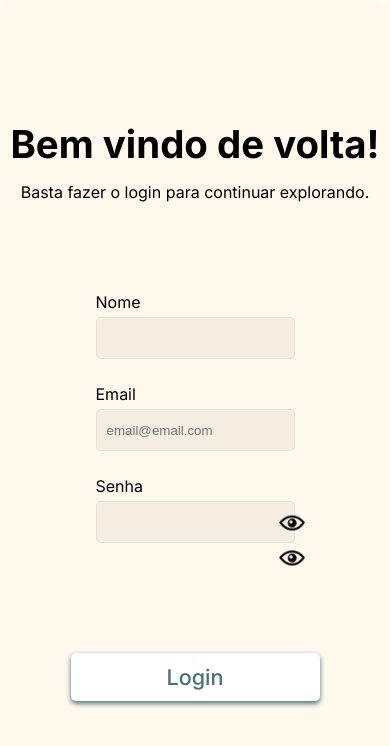
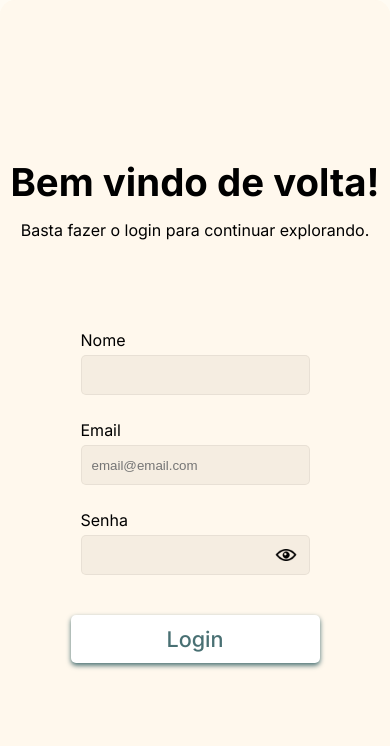
Before and after one commit to SmBernardo/Bookly, an Angular app: page /login in a window 390 px wide. Shown: the top 746 px of the page. Built offline with nearby package versions, Linux system fonts and the light colour scheme.

Commit message:
fix(login): Remove regra CSS conflitante de '#visualizar' no media query

```diff
--- a/src/app/pages/login/login.css
+++ b/src/app/pages/login/login.css
@@ -161,7 +161,10 @@ h1 {
     height: 40px;
     border-radius: 5px;
     padding: 0px 10px;
+    padding-right: 40px;
     outline: none;
+    width: 100%;
+    box-sizing: border-box;
 }
 
 #login-box input:focus {
@@ -169,18 +172,26 @@ h1 {
     box-shadow: 0px 0px 2px rgba(0, 0, 0, 0.1) inset;
 }
 
+.senha-container {
+    position: relative;
+    display: flex;
+    align-items: center;
+    width: 100%;
+}
+
 #visualizar {
-    width: 30px;
-    height: 30px;
-    background: url(../../../assets/Images/visualizar.png) center/cover;
-    position: relative;
-    top: -40%;
-    left: 91%;
+    width: 24px;
+    height: 24px;
+    background: url(../../../assets/Images/visualizar.png) center/contain no-repeat;
+    position: absolute;
+    right: 12px;
+    cursor: pointer;
     transition: 0.15s;
 }
 
 #visualizar:hover {
     cursor: pointer;
+    opacity: 0.7;
 }
 
 a {
@@ -239,7 +250,7 @@ a:hover {
     }
 
     #visualizar {
-        top: -40px;
+        right: 12px;
     }
 
     #login-button-1, #login-button-2 {
--- a/src/app/pages/login/login.html
+++ b/src/app/pages/login/login.html
@@ -24,13 +24,14 @@
             </label>
             <label for="senha">
                 Senha
-                <input [type]="tipoInputSenha" id="senha" formControlName="senha">
-                <div id="visualizar" (click)="toggleSenha()" [class.visivel]="senhaVisivel"></div>
+                <div class="senha-container">
+                    <input [type]="tipoInputSenha" id="senha" formControlName="senha">
+                    <div id="visualizar" (click)="toggleSenha()" [class.visivel]="senhaVisivel"></div>
+                </div>
+            </label>
             <div *ngIf="loginForm.get('senha')?.invalid && (loginForm.get('senha')?.touched)">
                 Senha é obrigatória.
             </div>
-                <div id="visualizar" (click)="toggleSenha()"></div>
-            </label>
         </div>
 
         <p style="margin-top: 15px;" id="conta-1">Não possui uma conta? <a routerLink="/cadastro">Criar</a></p>
```
